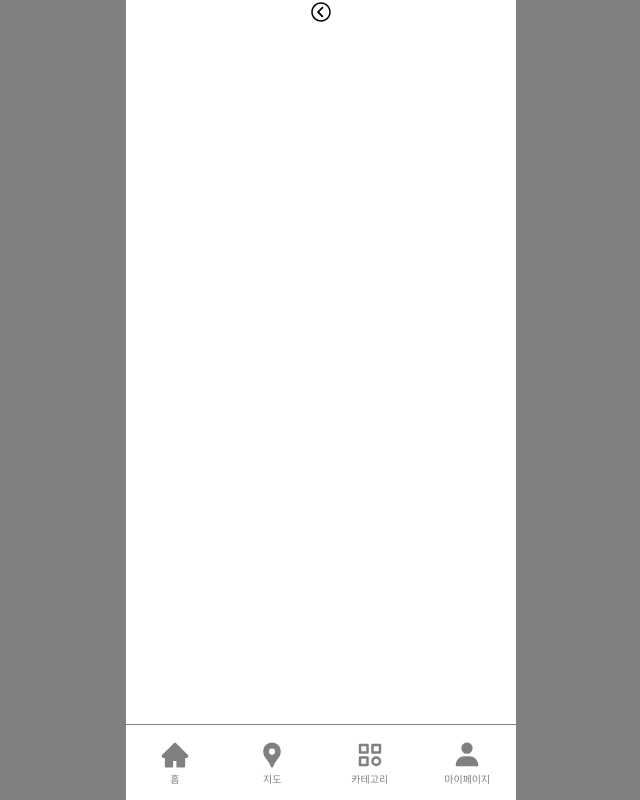
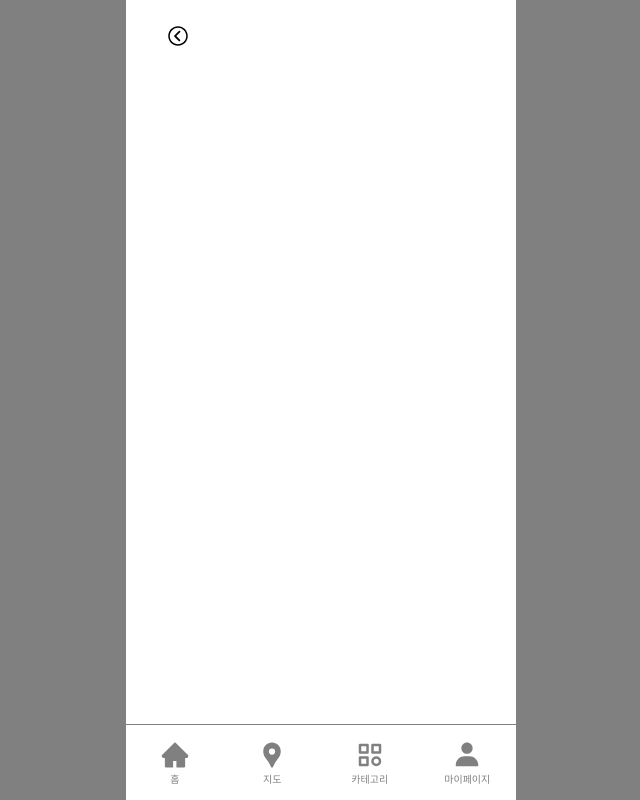
Before and after one commit to okiidokim/FrontEnd, a React (Vite) app in the folder catch-culture-frontend/: page /level in a window 1280 px wide. Shown: the whole page, without its empty margins (319-959 px from the left). Built offline with nearby package versions, Linux system fonts and the light colour scheme; a web font is replaced by a local one.

Commit message:
Refactor: back item 구조 변경

```diff
--- a/catch-culture-frontend/src/components/Backitem.jsx
+++ b/catch-culture-frontend/src/components/Backitem.jsx
@@ -3,10 +3,14 @@ import styled from 'styled-components';
 import { useNavigate } from 'react-router-dom';
 import { IoIosArrowDropleft } from 'react-icons/io';
 
+const BackWrapper = styled.div`
+  position: sticky;
+  width: 390px;
+`
 const BackNavi = styled.div`
-  display: flex;
-  position: sticky;
+  position: absolute;
   top: 24px;
+  left: 40px;
   cursor: pointer;
   z-index: 1;
 `;
@@ -19,8 +23,10 @@ export default function Backitem() {
   };
 
   return (
-    <BackNavi>
-      <IoIosArrowDropleft size="24" onClick={onClickBackButton} />
-    </BackNavi>
+    <BackWrapper>
+      <BackNavi>
+        <IoIosArrowDropleft size="24" onClick={onClickBackButton} />
+      </BackNavi>
+    </BackWrapper>
   );
 }
--- a/catch-culture-frontend/src/pages/mypage/Mypage.css
+++ b/catch-culture-frontend/src/pages/mypage/Mypage.css
@@ -1,6 +1,7 @@
 .mypageall {
   display: flex;
   flex-direction: column;
+  align-items: center;
   position: relative;
   gap: 100px;
 }
--- a/catch-culture-frontend/src/pages/visitAuth/VisitAuth.jsx
+++ b/catch-culture-frontend/src/pages/visitAuth/VisitAuth.jsx
@@ -1,6 +1,7 @@
 import React, { useMemo, useState } from 'react';
 import { IoIosArrowBack } from 'react-icons/io';
 import * as S from './VisitAuthStyle';
+import Backitem from '../../components/Backitem';
 
 function VisitAuth() {
     const onClickBackButton = () => {
@@ -9,12 +10,7 @@ function VisitAuth() {
 
     return (
         <S.Wrapper>
-            <S.Header>
-                <S.BackButton onClick={onClickBackButton}>
-                    <IoIosArrowBack />
-                </S.BackButton>
-
-            </S.Header>
+                <Backitem/>
             {/* <S.InfoArea>
 
             </S.InfoArea> */}
--- a/catch-culture-frontend/src/pages/visitAuth/VisitAuthStyle.jsx
+++ b/catch-culture-frontend/src/pages/visitAuth/VisitAuthStyle.jsx
@@ -2,7 +2,7 @@ import { styled } from 'styled-components';
 
 export const Wrapper = styled.div`
     flex-direction: column;
-    padding: 0px 28px 28px 28px;
+
     font-family: noto Sans KR;
 `;
 
```
